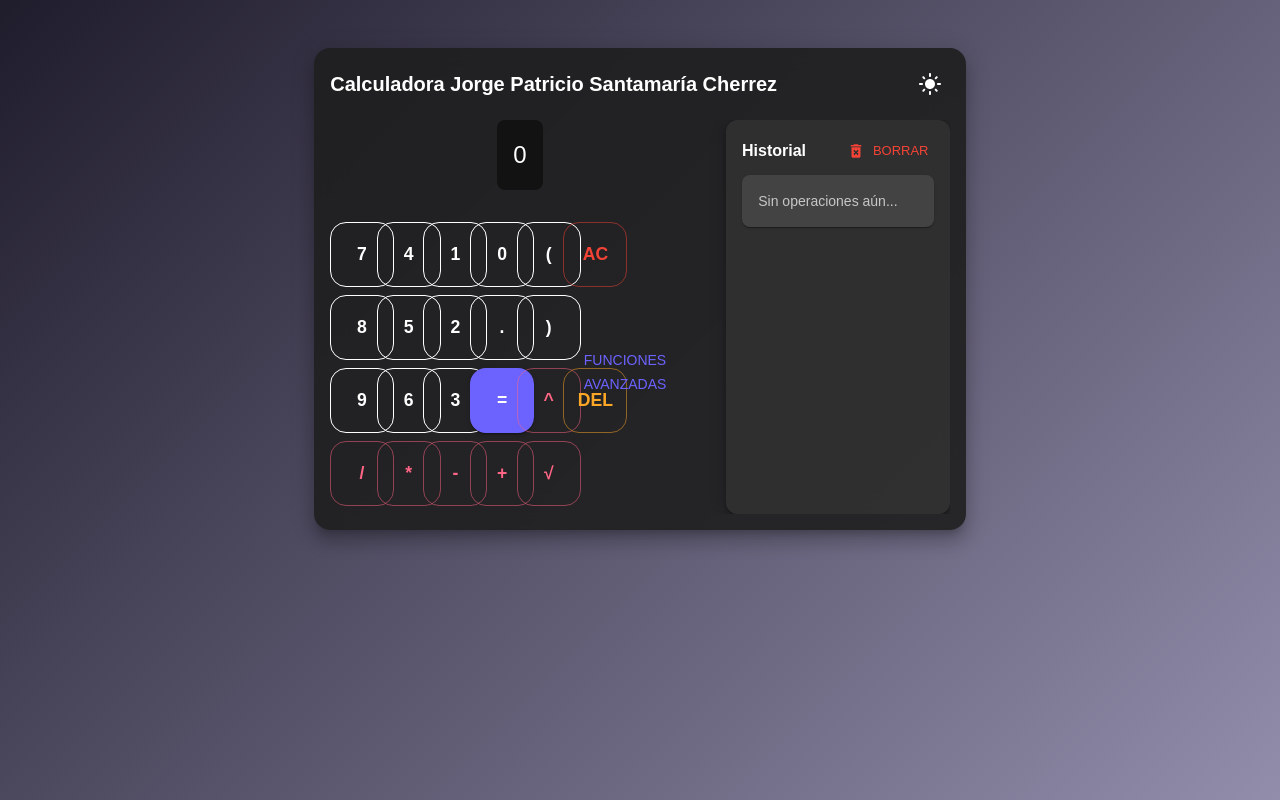
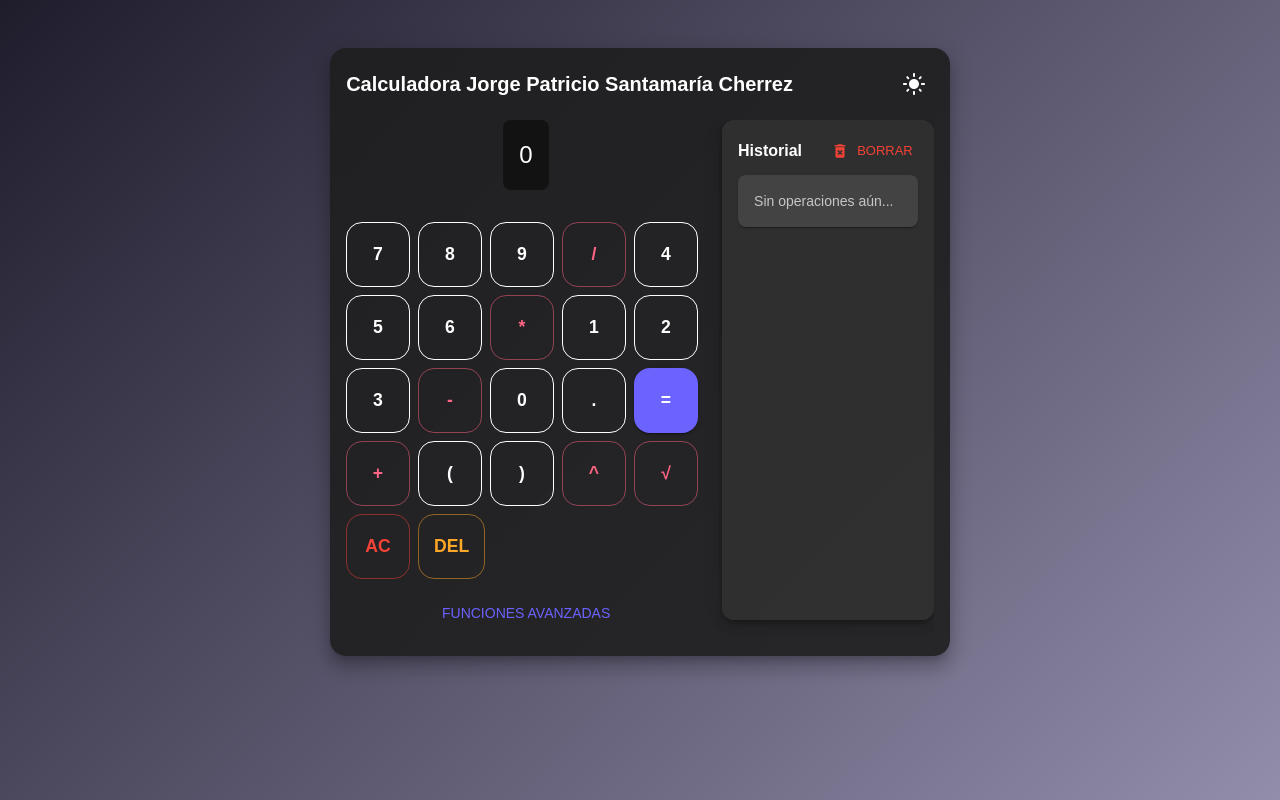
Before and after one commit to Patogol35/Calculadora, a React (Vite) app: page / in a window 1280 px wide. Built offline with nearby package versions, Linux system fonts and the light colour scheme.

Commit message:
Update Keypad.jsx

```diff
--- a/src/components/Keypad.jsx
+++ b/src/components/Keypad.jsx
@@ -1,4 +1,4 @@
-import { Grid, Button, Collapse } from "@mui/material";
+import { Grid, Button, Collapse, Box } from "@mui/material";
 import { motion } from "framer-motion";
 import { useState, memo } from "react";
 
@@ -50,42 +50,39 @@ export default function Keypad({ handleClick }) {
   const [showAdvanced, setShowAdvanced] = useState(false);
 
   return (
-    <>
-      {/* Renderizamos FILA POR FILA para que nunca se rompa */}
-      {basicButtons.map((row, rowIndex) => (
-        <Grid container spacing={1} key={rowIndex} sx={{ mb: 1 }}>
-          {row.map((btn, i) => (
-            <Grid
-              item
-              xs={btn === "=" ? 6 : row.length === 2 ? 6 : 3}
-              key={i}
+    <Box
+      sx={{
+        width: "100%",
+        maxWidth: 360,          // 🔥 TAMAÑO FIJO = NO SE DESORDENA
+        mx: "auto",             // 🔥 SIEMPRE CENTRADO
+      }}
     >
+      <Grid container spacing={1}>
+        {basicButtons.flat().map((btn, i) => (
+          <Grid item xs={3} key={i}>
             <KeyButton btn={btn} handleClick={handleClick} />
           </Grid>
         ))}
       </Grid>
-      ))}
 
       <Button
         fullWidth
         variant="text"
-        sx={{ mt: 1 }}
+        sx={{ mt: 2 }}
         onClick={() => setShowAdvanced(!showAdvanced)}
       >
         {showAdvanced ? "Ocultar funciones avanzadas" : "Funciones avanzadas"}
       </Button>
 
       <Collapse in={showAdvanced} sx={{ mt: 1 }}>
-        {advancedButtons.map((row, rowIndex) => (
-          <Grid container spacing={1} key={rowIndex} sx={{ mb: 1 }}>
-            {row.map((btn, i) => (
+        <Grid container spacing={1}>
+          {advancedButtons.flat().map((btn, i) => (
             <Grid item xs={3} key={i}>
               <KeyButton btn={btn} handleClick={handleClick} />
             </Grid>
           ))}
         </Grid>
-        ))}
       </Collapse>
-    </>
+    </Box>
   );
 }
```
Lines whose indentation alone changed are shown as unchanged.
